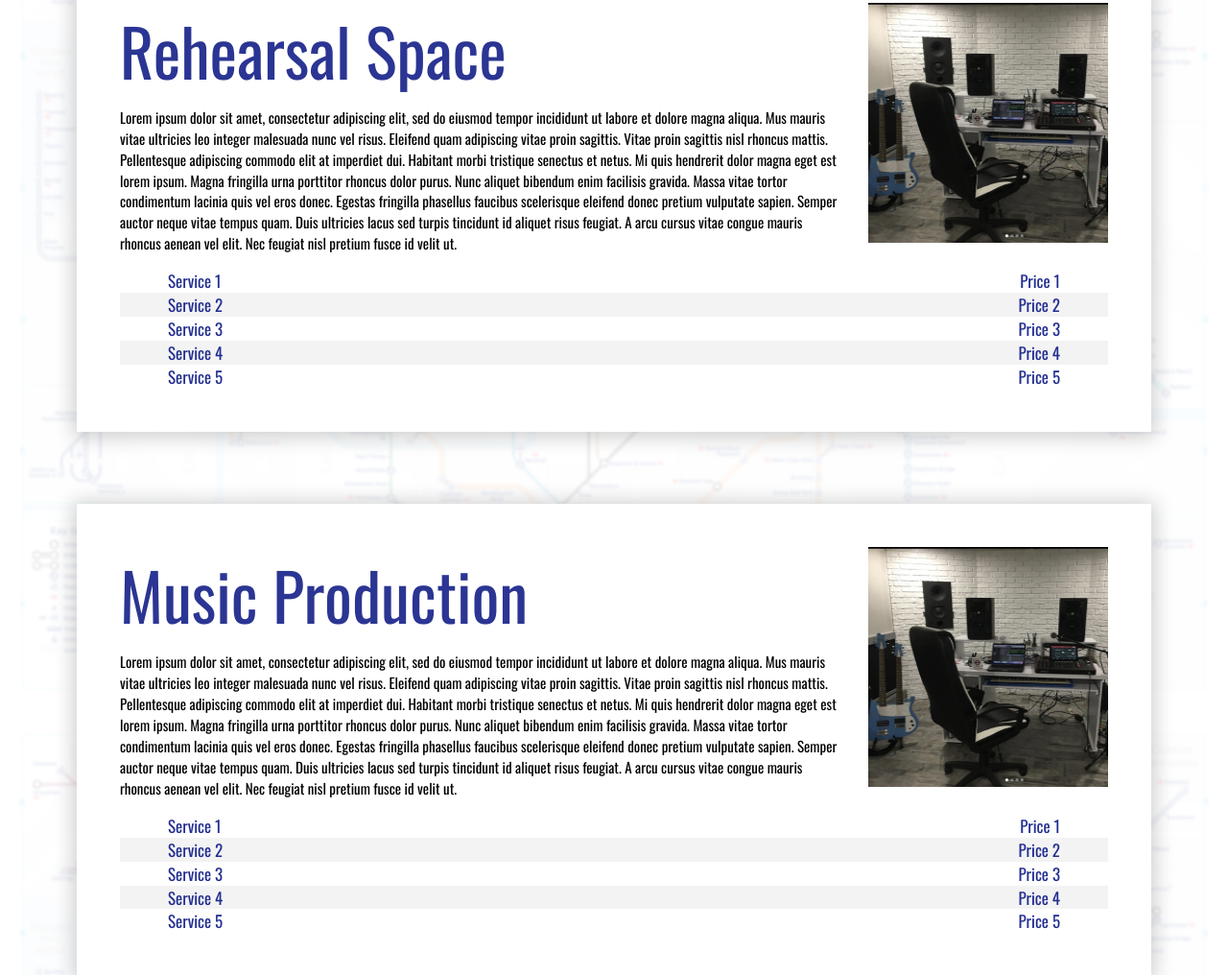
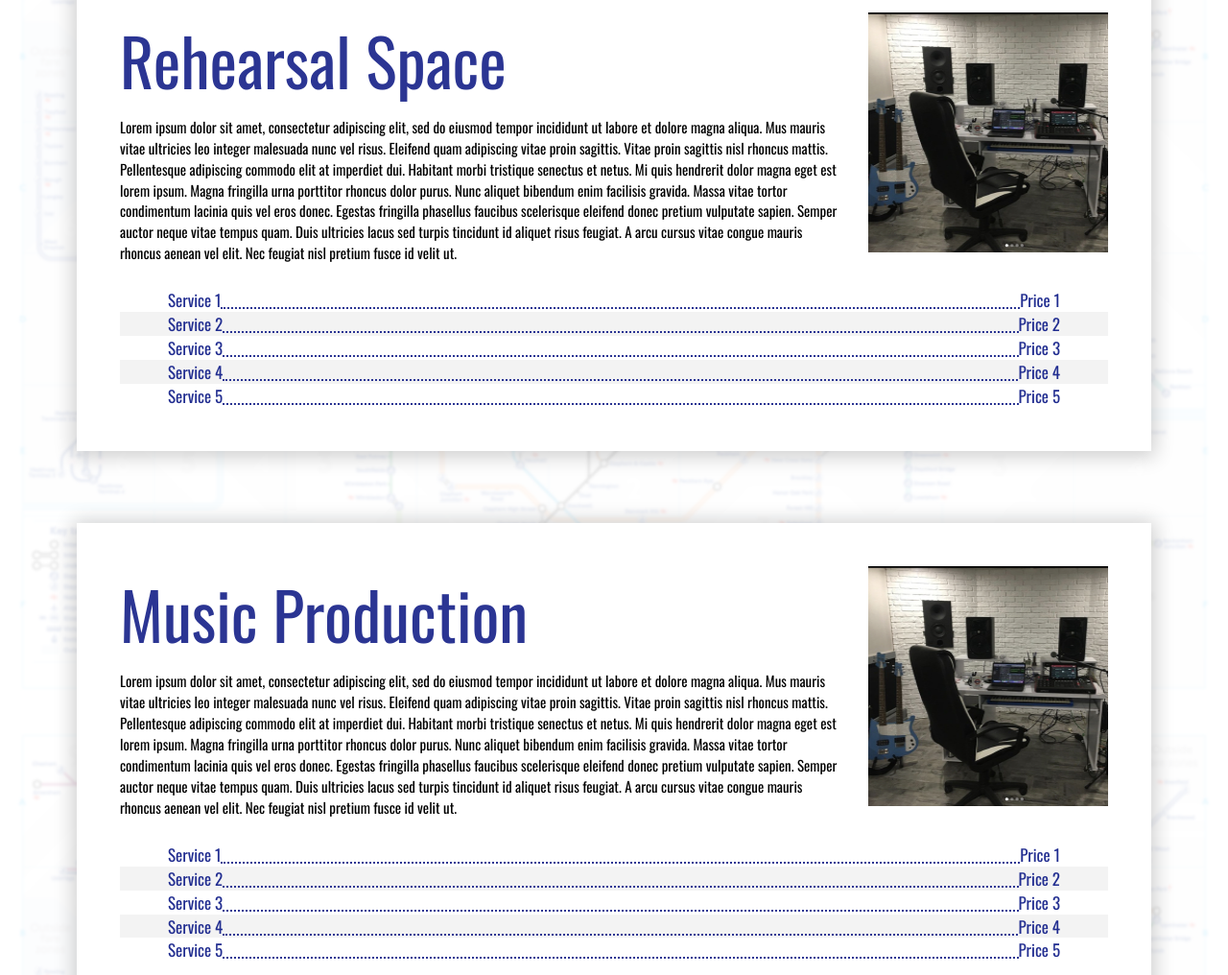
Before and after one commit to Krasnofftony/podzemka.records, a plain HTML site: page studio.html in a window 1280 px wide. Shown: the part 1084-2100 px from the top of the page at 96% size. Drawn offline with nearby package versions, Linux system fonts and the light colour scheme.

Commit message:
Finished studio page

```diff
--- a/css/styles.css
+++ b/css/styles.css
@@ -304,7 +304,7 @@ p {
   line-height: 1.47;
   color: var(--brand-color);
   background: var(--elements-extra);
-  margin-top: 15px;
+  margin-top: 25px;
 }
 
 .service:nth-child(2n) {
@@ -312,13 +312,20 @@ p {
 }
 
 .service {
-  padding-left: 50px;
   border: none;
   display: flex;
-  justify-content: space-between;
+  align-items: baseline;
+  padding-left: 50px;
+  padding-right: 50px;
 }
 
-.price {
-  padding-right: 50px;
-  border: none;
+.service::before {
+  content: "";
+  display: flex;
+  flex-grow: 1;
+  border-bottom: var(--elements-color) 2px dotted;
 }
+
+.service-name {
+  order: -1;
+}
--- a/studio.html
+++ b/studio.html
@@ -61,11 +61,11 @@
 
     <div class="pricing-table">
         <ul class="article-servicelist">
-            <li class="service">Service 1<span class="price">Price 1</span></li>
-            <li class="service">Service 2<span class="price">Price 2</span></li>
-            <li class="service">Service 3<span class="price">Price 3</span></li>
-            <li class="service">Service 4<span class="price">Price 4</span></li>
-            <li class="service">Service 5<span class="price">Price 5</span></li>
+            <li class="service"><p class="service-name" title="service 1">Service 1</p><p title="service 1">Price 1</p></li>
+            <li class="service"><p class="service-name" title="service 1">Service 2</p><p title="service 1">Price 2</p></li>
+            <li class="service"><p class="service-name" title="service 1">Service 3</p><p title="service 1">Price 3</p></li>
+            <li class="service"><p class="service-name" title="service 1">Service 4</p><p title="service 1">Price 4</p></li>
+            <li class="service"><p class="service-name" title="service 1">Service 5</p><p title="service 1">Price 5</p></li>
         </ul>
     </div>
 
@@ -93,11 +93,26 @@
         <img src="./images/pic-studio.jpg" alt="Podzemka Rehearsal Space" width="250" height="250">
     </div>
         <ul class="article-servicelist">
-            <li class="service">Service 1<span class="price">Price 1</span></li>
-            <li class="service">Service 2<span class="price">Price 2</span></li>
-            <li class="service">Service 3<span class="price">Price 3</span></li>
-            <li class="service">Service 4<span class="price">Price 4</span></li>
-            <li class="service">Service 5<span class="price">Price 5</span></li>
+            <li class="service">
+                <p class="service-name" title="service 1">Service 1</p>
+                <p title="service 1">Price 1</p>
+            </li>
+            <li class="service">
+                <p class="service-name" title="service 1">Service 2</p>
+                <p title="service 1">Price 2</p>
+            </li>
+            <li class="service">
+                <p class="service-name" title="service 1">Service 3</p>
+                <p title="service 1">Price 3</p>
+            </li>
+            <li class="service">
+                <p class="service-name" title="service 1">Service 4</p>
+                <p title="service 1">Price 4</p>
+            </li>
+            <li class="service">
+                <p class="service-name" title="service 1">Service 5</p>
+                <p title="service 1">Price 5</p>
+            </li>
         </ul>
 </article>
 
@@ -130,11 +145,26 @@
         <img src="./images/pic-studio.jpg" alt="Podzemka Rehearsal Space" width="250" height="250">
     </div>
 <ul class="article-servicelist">
-    <li class="service">Service 1<span class="price">Price 1</span></li>
-    <li class="service">Service 2<span class="price">Price 2</span></li>
-    <li class="service">Service 3<span class="price">Price 3</span></li>
-    <li class="service">Service 4<span class="price">Price 4</span></li>
-    <li class="service">Service 5<span class="price">Price 5</span></li>
+            <li class="service">
+                <p class="service-name" title="service 1">Service 1</p>
+                <p title="service 1">Price 1</p>
+            </li>
+            <li class="service">
+                <p class="service-name" title="service 1">Service 2</p>
+                <p title="service 1">Price 2</p>
+            </li>
+            <li class="service">
+                <p class="service-name" title="service 1">Service 3</p>
+                <p title="service 1">Price 3</p>
+            </li>
+            <li class="service">
+                <p class="service-name" title="service 1">Service 4</p>
+                <p title="service 1">Price 4</p>
+            </li>
+            <li class="service">
+                <p class="service-name" title="service 1">Service 5</p>
+                <p title="service 1">Price 5</p>
+            </li>
 </ul>
 </article>
 </div>
```
